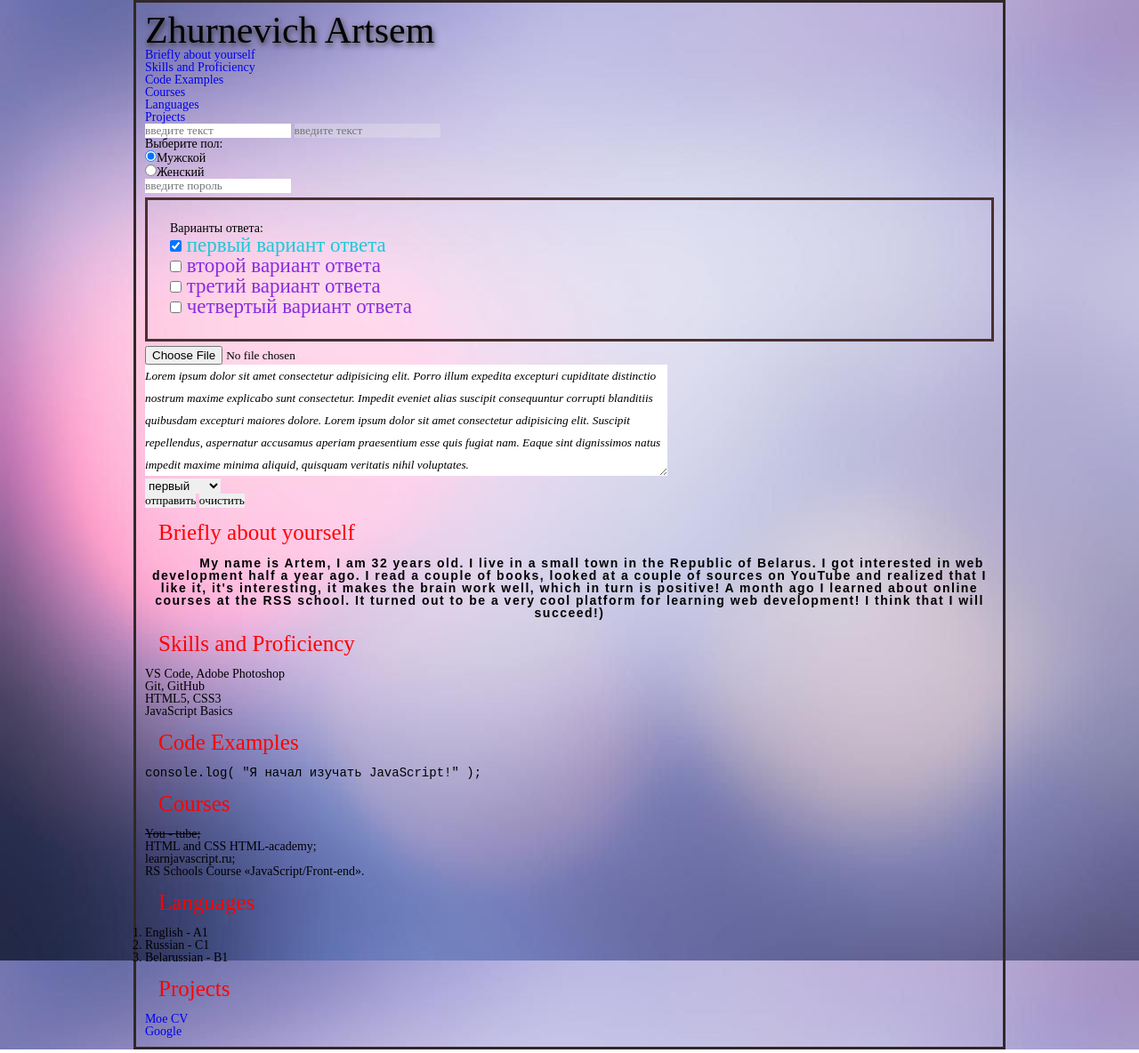
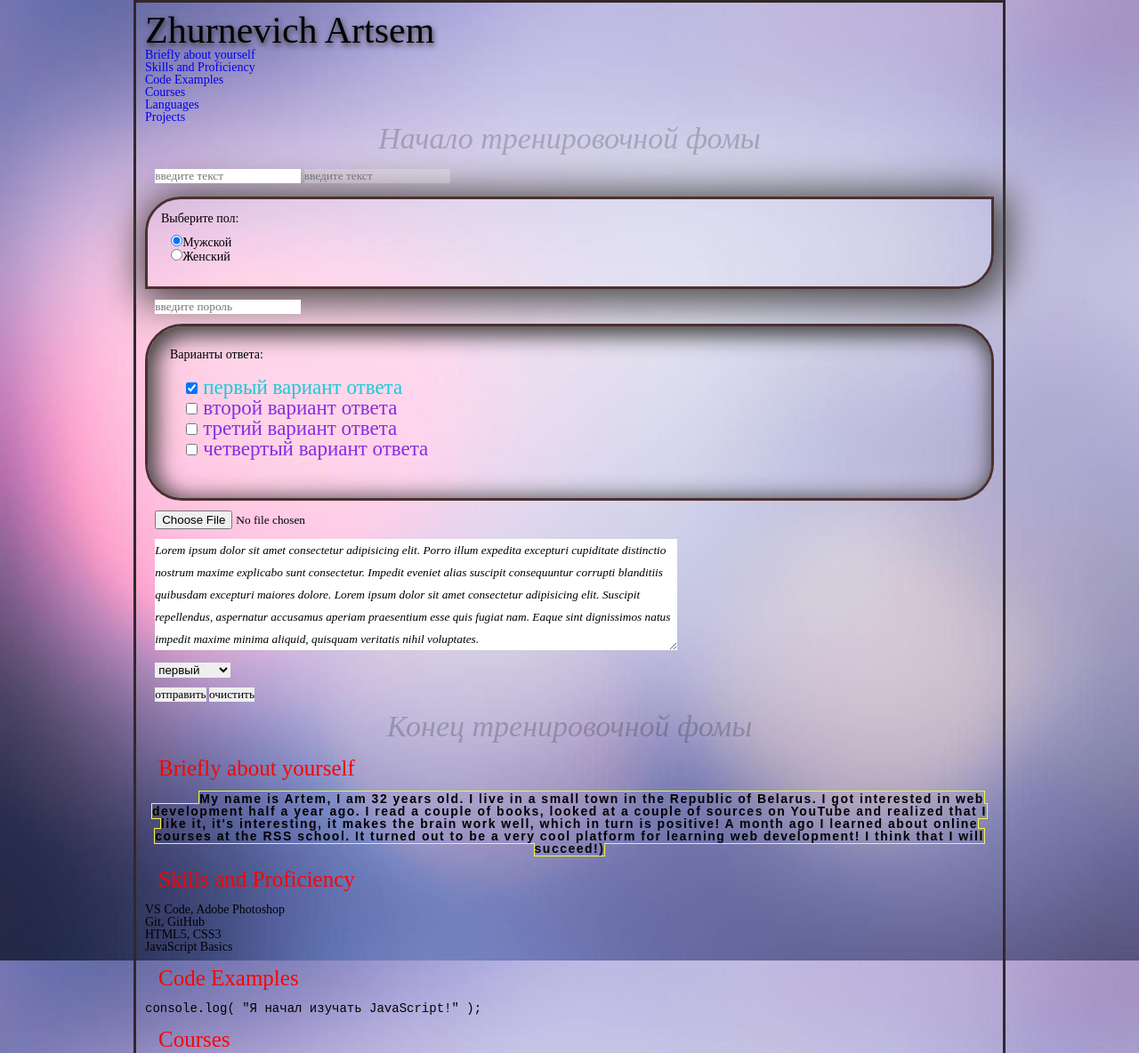
Before and after one commit to ArtemZhurnevich/frilancerVerstka, a plain HTML site: page index.html in a window 1280 px wide. Shown: the top 1184 px of the page at 89% size. Drawn offline with Linux system fonts and the light colour scheme.

Commit message:
modified html and css

```diff
--- a/index.html
+++ b/index.html
@@ -24,6 +24,8 @@
                 </ul>
             </nav>
 
+            <div class="opacity">Начало тренировочной фомы</div>
+
             <form action="#" method="post" enctype="multipart/form-data">
 
 
@@ -33,10 +35,12 @@
                 </div>
 
                 <!-- input с типом radio обязательно болжен иметь значения name = '' одинаковые -->
+                <div class="cut-block">
                     <p>Выберите пол:</p>
                     <div>
                         <p><input tabindex="3" checked type="radio" name="inputs1">Мужской</p>
                         <p><input tabindex="3" type="radio" name="inputs1">Женский</p>
+                    </div>
                 </div>
 
 
@@ -46,22 +50,24 @@
 
                 <!-- input с типом checkbox обязательно болжен иметь значения name = '' разные -->
                 <div class="example-block">
-                    <p >Варианты ответа:</p>
+                    <p>Варианты ответа:</p>
                     <div class="options">
-                        <p class="firstansver"> <input tabindex="6" checked type="checkbox" name="1"> первый вариант ответа </p>
+                        <p class="firstansver"> <input tabindex="6" checked type="checkbox" name="1"> первый вариант
+                            ответа </p>
                         <p> <input tabindex="7" type="checkbox" name="2"> второй вариант ответа</p>
                         <p> <input tabindex="8" type="checkbox" name="3"> третий вариант ответа</p>
                         <p> <input tabindex="9" type="checkbox" name="4"> четвертый вариант ответа</p>
                     </div>
                 </div>
 
-                <div>
+                <div class="">
                     <input tabindex="10" type="file" name="foto">
                 </div>
 
                 <div class="">
                     <p class="">
-                        <textarea class="italic lineheight" tabindex="11" name="" id="" cols="80" rows="5">Lorem ipsum dolor sit amet consectetur adipisicing elit. Porro illum expedita excepturi cupiditate distinctio nostrum maxime explicabo sunt consectetur. Impedit eveniet alias suscipit consequuntur corrupti blanditiis quibusdam excepturi maiores dolore. Lorem ipsum dolor sit amet consectetur adipisicing elit. Suscipit repellendus, aspernatur accusamus aperiam praesentium esse quis fugiat nam. Eaque sint dignissimos natus impedit maxime minima aliquid, quisquam veritatis nihil voluptates.</textarea>
+                        <textarea class="italic lineheight" tabindex="11" name="" id="" cols="80"
+                            rows="5">Lorem ipsum dolor sit amet consectetur adipisicing elit. Porro illum expedita excepturi cupiditate distinctio nostrum maxime explicabo sunt consectetur. Impedit eveniet alias suscipit consequuntur corrupti blanditiis quibusdam excepturi maiores dolore. Lorem ipsum dolor sit amet consectetur adipisicing elit. Suscipit repellendus, aspernatur accusamus aperiam praesentium esse quis fugiat nam. Eaque sint dignissimos natus impedit maxime minima aliquid, quisquam veritatis nihil voluptates.</textarea>
                     </p>
                 </div>
 
@@ -79,11 +85,14 @@
                     <button tabindex="18" type="submit">отправить</button>
                     <button tabindex="19" type="reset">очистить</button>
                 </div>
-
+                <div class="opacity">Конец тренировочной фомы</div>
             </form>
 
             <h2 class="colorred" id="Brieflyaboutyourself">Briefly about yourself</h2>
-            <p class="arial textcenter ident leterspace" >My name is Artem, I am 32 years old. I live in a small town in the Republic of Belarus.
+            <p class="arial textcenter ident leterspace">
+                <span class="outline">
+                    My name is Artem, I am 32 years old. I live in a small town in
+                    the Republic of Belarus.
                     I got interested in web development half a year ago.
                     I read a couple of books, looked at a couple of sources on YouTube and realized that I like
                     it, it's
@@ -91,6 +100,7 @@
                     A month ago I learned about online courses at the RSS school.
                     It turned out to be a very cool platform for learning web development! I think that I will
                     succeed!)
+                </span>
             </p>
 
             <h2 class="colorred" id="SkillsandProficiency">Skills and Proficiency</h2>
--- a/style.css
+++ b/style.css
@@ -39,22 +39,25 @@ h1,h2,h3,h4,h5,h6{font-size:inherit;font-weight: 400;}
 
 
 
+body{
+    background-image: url(img/ground.jpg);
+    /* width: ;
+    height: ; */
+}
 h1{
     font-size: 3em;
 }
 div {
     /* display: flex; */
+    margin: 0.8em;
+
 }
 h2{
     font-size: 25px;
     margin: 15px;
 
 }
-body{
-    background-image: url(img/ground.jpg);
-    /* width: ;
-    height: ; */
-}
+
 .container{
     /* background-image: url(img/ground.jpg); */
     padding: 10px;
@@ -113,4 +116,26 @@ body{
     /* padding работает только для блочных элементов */
     padding: 25px;
     margin: 5px 0px;
+    box-shadow: 5px 5px 25px 5px rgb(70, 68, 68) inset;
+    border-radius: 42px;
 }
+
+.cut-block{
+    border: solid 3px rgb(75, 48, 48);
+    padding: 15px;
+    border-radius: 40px 0 40px 0;
+    margin: 15px 0px 10px 0px;
+    box-shadow: 5px 5px 45px 10px rgb(70, 68, 68);
+}
+
+.opacity{
+    opacity: 0.2;
+    font-style: italic;
+    font-size: 34px;
+    text-align: center;
+    margin: 0em 0em 0.5em 0em;
+
+}
+.outline{
+    outline: 1px solid rgb(248, 245, 70);
+}
```
Lines whose indentation alone changed are shown as unchanged.
